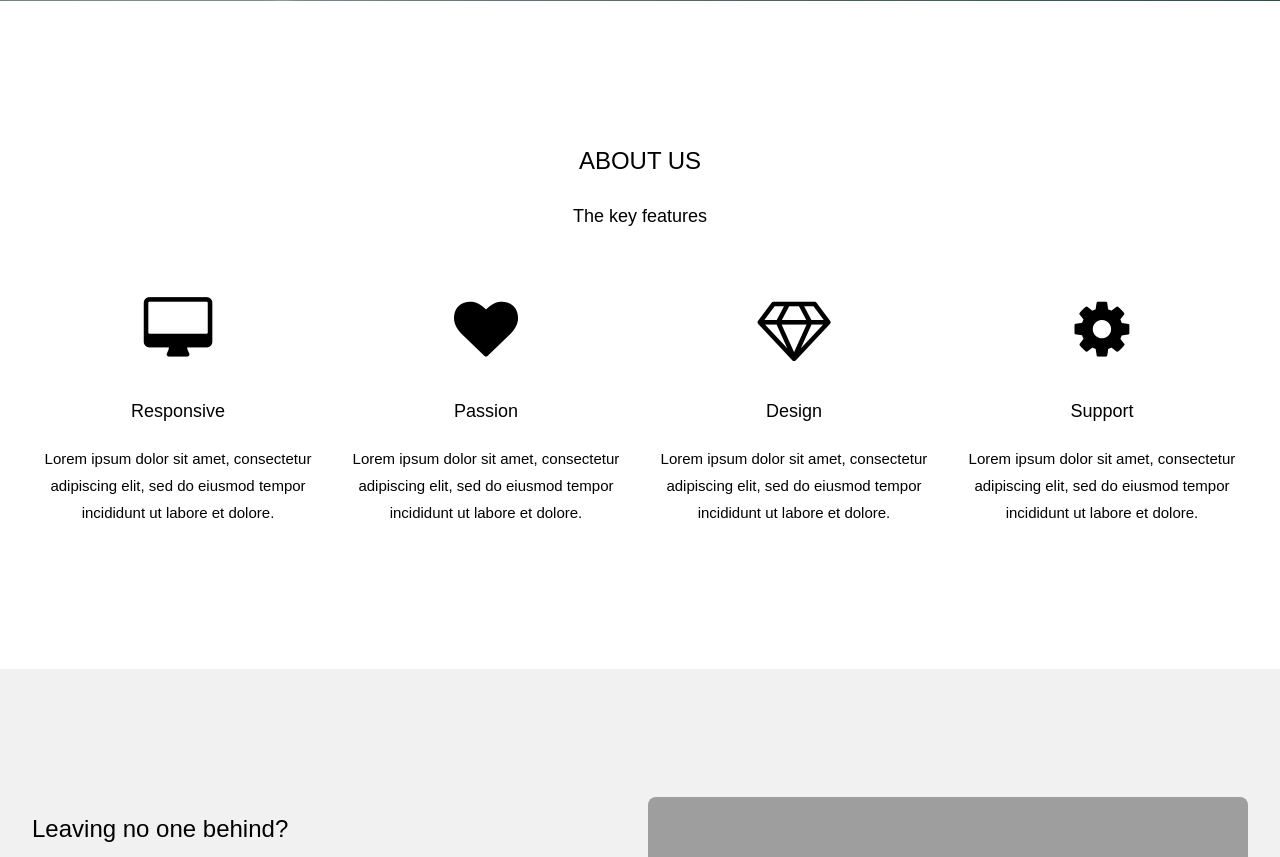
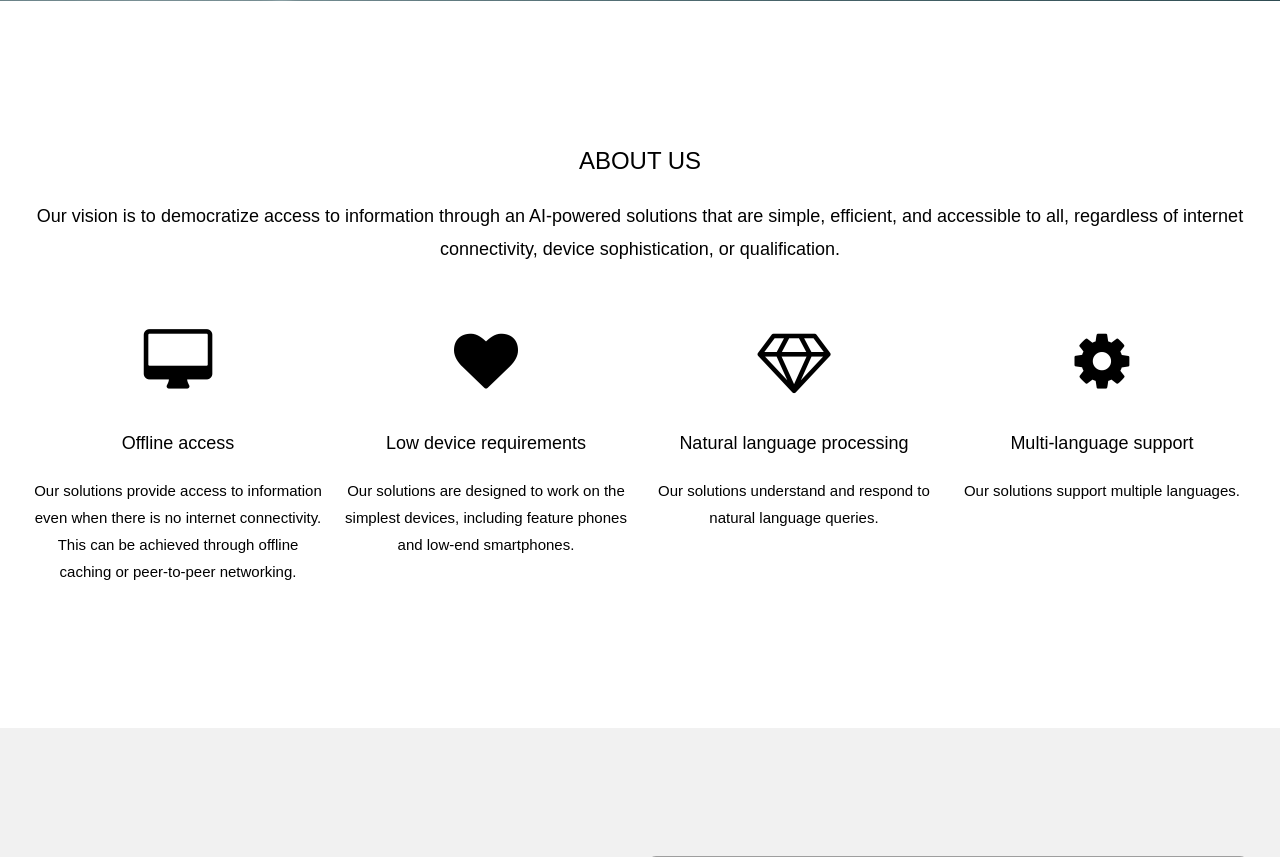
Before and after one commit to salmonswan/nzela_web_1.0, a Flask app: page / in a window 1280 px wide. Shown: the part 799-1656 px from the top of the page. Run offline with Flask 3, Linux system fonts and the light colour scheme; some web fonts are replaced; grey boxes are pictures that could not be loaded.

Commit message:
update about us

```diff
--- a/templates/index.html
+++ b/templates/index.html
@@ -147,53 +147,55 @@
     <!-- About Section -->
     <div class="w3-container" style="padding: 128px 16px" id="about">
       <h3 class="w3-center">ABOUT US</h3>
-      <p class="w3-center w3-large">The key features</p>
+      <p class="w3-center w3-large">
+        Our vision is to democratize access to information through an AI-powered
+        solutions that are simple, efficient, and accessible to all, regardless
+        of internet connectivity, device sophistication, or qualification.
+      </p>
       <div class="w3-row-padding w3-center" style="margin-top: 64px">
         <div class="w3-quarter">
           <i class="fa fa-desktop w3-margin-bottom w3-jumbo w3-center"></i>
-          <p class="w3-large">Responsive</p>
+          <p class="w3-large">Offline access</p>
           <p>
-            Lorem ipsum dolor sit amet, consectetur adipiscing elit, sed do
-            eiusmod tempor incididunt ut labore et dolore.
+            Our solutions provide access to information even when there is no
+            internet connectivity. This can be achieved through offline caching
+            or peer-to-peer networking.
           </p>
         </div>
         <div class="w3-quarter">
           <i class="fa fa-heart w3-margin-bottom w3-jumbo"></i>
-          <p class="w3-large">Passion</p>
+          <p class="w3-large">Low device requirements</p>
           <p>
-            Lorem ipsum dolor sit amet, consectetur adipiscing elit, sed do
-            eiusmod tempor incididunt ut labore et dolore.
+            Our solutions are designed to work on the simplest devices,
+            including feature phones and low-end smartphones.
           </p>
         </div>
         <div class="w3-quarter">
           <i class="fa fa-diamond w3-margin-bottom w3-jumbo"></i>
-          <p class="w3-large">Design</p>
+          <p class="w3-large">Natural language processing</p>
           <p>
-            Lorem ipsum dolor sit amet, consectetur adipiscing elit, sed do
-            eiusmod tempor incididunt ut labore et dolore.
+            Our solutions understand and respond to natural language queries.
           </p>
         </div>
         <div class="w3-quarter">
           <i class="fa fa-cog w3-margin-bottom w3-jumbo"></i>
-          <p class="w3-large">Support</p>
-          <p>
-            Lorem ipsum dolor sit amet, consectetur adipiscing elit, sed do
-            eiusmod tempor incididunt ut labore et dolore.
-          </p>
+          <p class="w3-large">Multi-language support</p>
+          <p>Our solutions support multiple languages.</p>
         </div>
       </div>
     </div>
+    <!-- </div> -->
 
     <!-- Promo Section - "Leave no one behind" -->
     <div class="w3-container w3-light-grey" style="padding: 128px 16px">
       <div class="w3-row-padding">
         <div class="w3-col m6">
-          <h3>Leaving no one behind?</h3>
-          <p>
-            Let's make the world a better and happier place for all. AI can lead
-            us towards a more inclusive future.<br />See how we are working
-            towards this goal.
-          </p>
+          <h3>
+            Nzela: the Lingala word for 'road', 'path' or 'way'.<br />A symbol
+            of our mission to pave a path towards knowledge, accessible to all,
+            with or without the internet, and through the simplest devices.
+          </h3>
+          <p>See how we are working towards this goal.</p>
           <p>
             <a href="#projects" class="w3-button w3-black"
               ><i class="fa fa-th"> </i> View Our Projects</a
```
